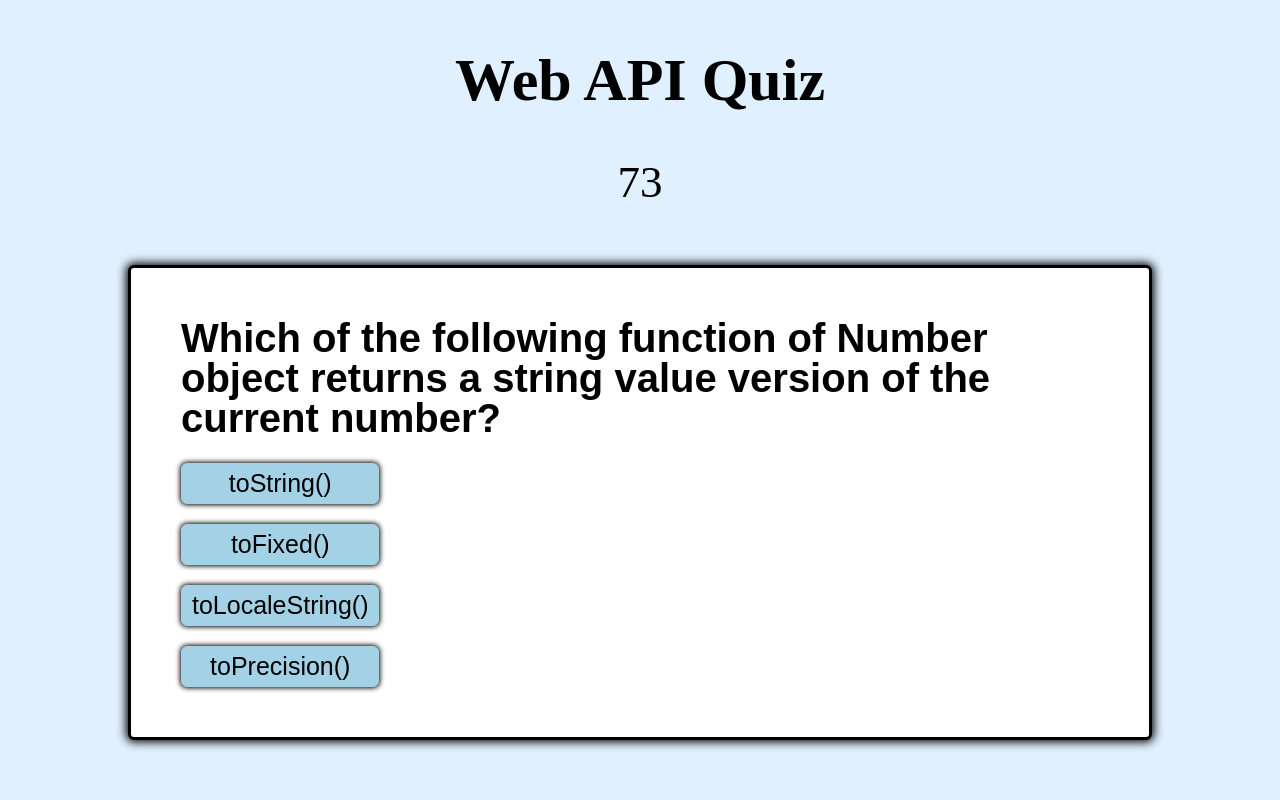
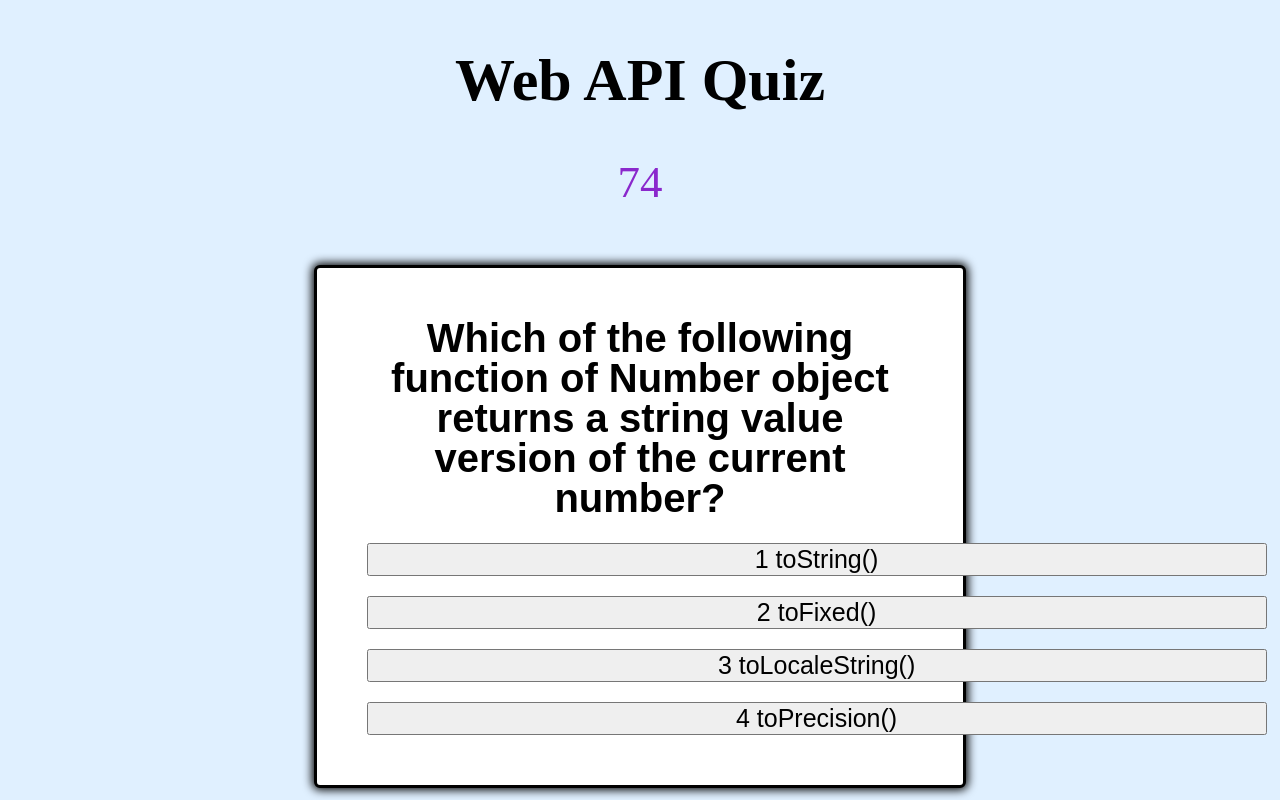
Before and after one commit to mdis928/Web-API-Code-Quiz-, a plain HTML site: page index.html in a window 1280 px wide. Both pictures are taken after a click on the button "Start". Drawn offline with Linux system fonts and the light colour scheme.

Commit message:
sixth update

```diff
--- a/script.js
+++ b/script.js
@@ -3,22 +3,23 @@ var startButton = document.getElementById("start-btn")
 var questionContainerElement = document.getElementById("question-container")
 var questionElement = document.getElementById("question")
 var answerButtonsElement = document.getElementById("answer-buttons")
-var Countdown = 75
+var Countdown = 76
 
 let shuffledQuestions, currentQuestionIndex
 
 startButton.addEventListener("click", startGame)
 
-
+var timerID
 
 // To start the game and timer begins
 function startGame() {
-    var timerID = setInterval (function(){
+    timerID = setInterval (function(){
         Countdown--;
         document.getElementById ("timer").textContent= Countdown;
-        if (Countdown === 0){
+        if (Countdown <= 0){
             clearInterval(timerID);
         document.getElementById('timer').textContent="You are out of Time!"
+        QuizOver()
         }
     }, 1000)
     console.log ("Started")
@@ -33,22 +34,31 @@ function startGame() {
 function setNextQuestion () {
     resetState()
     showQuestion(shuffledQuestions[currentQuestionIndex])
-
 }
 
 
 function showQuestion(question) {
-    questionElement.innerText = question.question
-    question.answers.forEach(answer => {
-        var button = document.createElement('button')
-        button.innerText = answer.text
-        button.classList.add('btn')
-        if (answer.correct) {
-            button.dataset.correct = answer.correct
-        }
-        button.addEventListener('click', selectAnswer)
-        answerButtonsElement.appendChild(button)
+    var currentQ = questions [currentQuestionIndex]
+    questionElement.innerText = currentQ.question
+    answerButtonsElement.innerHTML= ""
+    currentQ.answers.forEach(function(choice,i){
+        var choiceBtn = document.createElement("button")
+        choiceBtn.setAttribute("class",'choice')
+        choiceBtn.setAttribute("value",choice)
+        choiceBtn.textContent=i+1+" "+choice
+        choiceBtn.onclick = selectAnswer
+        answerButtonsElement.appendChild(choiceBtn)
     })
+    // question.answers.forEach(answer => {
+    //     var button = document.createElement('button')
+    //     button.innerText = answer.text
+    //     button.classList.add('btn')
+    //     if (answer.correct) {
+    //         button.dataset.correct = answer.correct
+    //     }
+    //     button.addEventListener('click', selectAnswer)
+    //     answerButtonsElement.appendChild(button)
+    // })
 }
 
 function resetState() {
@@ -61,25 +71,29 @@ function resetState() {
 
 // When selecting a question
 function selectAnswer (e) {
-    const selectedButton = e.target
-    var correct = selectedButton.dataset.correct
-    setStatusClass(document.body, correct)
-    Array.from(answerButtonElements.children).forEach(button => {setStatusClass(button, button.dataset.correct)})
-}
-
-function setStatusClass(element,correct) {
-    clearStatusClass(element)
-    if (correct) {
-      element.classList.add("correct")
-    } else {
-        element.classlist.add("wrong")
+    // const selectedButton = e.target
+    // var correct = selectedButton.dataset.Correct
+    // setStatusClass(document.body, correct)
+    // Array.from(answerButtonsElement.children).forEach(button => {setStatusClass(button, button.dataset.Correct)})
+    if(this.value !== questions[currentQuestionIndex].correct){
+        Countdown -=15
+    }
+    currentQuestionIndex++
+    console.log(currentQuestionIndex)
+    console.log(questions.length)
+    if(currentQuestionIndex === questions.length){
+        clearInterval(timerID)
+        QuizOver()
+    }
+    else{
+        showQuestion()
     }
 }
 
-function clearStatusClass(element) {
-    element.classList.remove("correct")
-    element.classList.remove("wrong")
+function QuizOver(){
+
 }
+
 
 
 
@@ -88,47 +102,51 @@ var questions = [
     {
         question: "Which of the following is a disadvantage of using JavaScript?",
         answers: [
-            {text: "Client-side JS does not allow the reading or writing of file", Correct: false},
-            {text: "JS cannot be used for Networking applications because there is no such support available", Correct: false},
-            {text: "JS doesn't have any mutltithreading or mutliprocess capabilties", Correct: false},
-            {text: "All of the above", Correct: true}
-        ]
+            "Client-side JS does not allow the reading or writing of file",
+             "JS cannot be used for Networking applications because there is no such support available",
+             "JS doesn't have any mutltithreading or mutliprocess capabilties",
+             "All of the above",
+        ],
+        correct: "All of the above"
     },
     {
         question: "Which of the following is true about cookie handling in JavaScript?",
         answers: [
-            {text: "JavaScript can manipulate cookies using the cookie property of the Document object.", Correct: false},
-            {text: "JavaScript can read, create, modify, and delete the cookie or cookies that apply to the current web page.", Correct: false},
-            {text: "Both of the above.", Correct: true},
-            {text: "None of the above.", Correct: false},
-
-        ]
+            "JavaScript can manipulate cookies using the cookie property of the Document object.",
+            "JavaScript can read, create, modify, and delete the cookie or cookies that apply to the current web page.",
+             "Both of the above.",
+             "None of the above.",
+        ],
+        correct: "Both of the above"
     },
     {
         question: "Which built-in method returns the character at the specified index?",
         answers: [
-            {text: "characterAt()", Correct: false},
-            {text: "getCharAt()", Correct: false},
-            {text: "charAt()", Correct: true},
-            {text: "None of the above.", Correct: false},
-        ]
+             "characterAt()",
+            "getCharAt()",
+             "charAt()",
+            "None of the above.",
+        ],
+        correct: "CharAt()"
     },
         {question: "Which built-in method reverses the order of the elements of an array?",
         answers: [
-            {text: "changeOrder(order)", Correct: false},
-            {text: "reverse()", Correct: true},
-            {text: "sort(order)", Correct: false},
-            {text: "None of the above.", Correct: false}
-        ]
+            "changeOrder(order)",
+            "reverse()",
+            "sort(order)",
+             "None of the above.",
+        ],
+        correct: "reverse()"
     },
     {
        question: "Which of the following function of Number object returns a string value version of the current number?",
        answers: [
-           {text: "toString()", Correct: true},
-           {text: "toFixed()", Correct: false},
-           {text: "toLocaleString()", Correct: false},
-           {text: "toPrecision()", Correct: false},
+           "toString()",
+            "toFixed()",
+           "toLocaleString()",
+            "toPrecision()",
 
-       ]
+       ],
+       correct: "toString()"
     }
 ]
--- a/style.css
+++ b/style.css
@@ -7,6 +7,7 @@
     padding-top: 50px;
     font-size: 45px;
     font-family: Gotham Rounded;
+    color:#8a28cc;
 }
 
 body {
@@ -30,14 +31,15 @@ font-family: Gotham Rounded;
     border-radius: 6px;
     box-shadow: 0 0 10px 2px;
     margin: 60px auto;
-    width: 80vw;
+    width: 51vw;
     padding: 50px;
+    text-align: center;
 }
 
 .btn-grid {
     display: grid;
     grid-template-columns: repeat(1,auto);
-    width: 130px;
+    width: 900px;
     gap: 20px;
     padding-top: 10px;
     font-family: Arial, Helvetica, sans-serif;
@@ -50,6 +52,8 @@ font-family: Gotham Rounded;
     border-radius: 6px;
     padding: 5px 10px;
     background-color: #a3d2e7;
+
+
 }
 
 .btn:hover {
```
Also changed, not shown: 1 other file.
